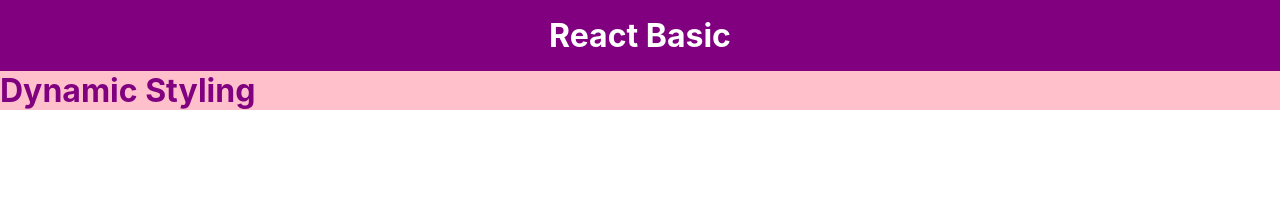
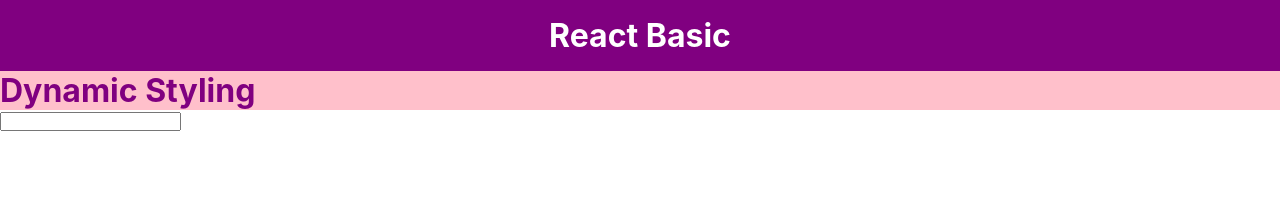
Before and after one commit to ismailsardar/react_2, a React (Create React App) app in the folder my-selfs/: page / in a window 1280 px wide. Shown: the top 200 px of the page. Built offline with nearby package versions, Linux system fonts and the light colour scheme.

Commit message:
dynamic styling advanced

```diff
--- a/my-selfs/src/App.css
+++ b/my-selfs/src/App.css
@@ -36,3 +36,13 @@
     transform: rotate(360deg);
   }
 }
+
+.valid{
+  color: green;
+}
+/* .valid:focus{
+  border: 2px solid green;
+} */
+.inValid{
+  color: red;
+}
--- a/my-selfs/src/App.js
+++ b/my-selfs/src/App.js
@@ -1,5 +1,6 @@
 import './App.css';
 import Dynamic from './components/Dynamic_Styling/Dynamic';
+import Dynamic2 from './components/Dynamic_Styling/Dynamic2';
 // import DataFatch from './components/customHook/DataFatch';
 // import Toggle from './components/Toggle';
 // import UnderActivite from './components/UnderActivite';
@@ -21,6 +22,7 @@
       {/* <Toggle /> */}
       {/* <DataFatch /> */}
       <Dynamic />
+      <Dynamic2 />
     </>
 
   );
--- /dev/null
+++ b/my-selfs/src/components/Dynamic_Styling/Dynamic2.js
@@ -0,0 +1,33 @@
+import React, { useEffect, useState } from 'react'
+
+const Dynamic2 = () => {
+    const [name, setName] = useState('');
+    const [validInput, setValidInput] = useState(false);
+
+    useEffect(() => {
+        if (name.length < 4) {
+            setValidInput(false);
+        } else {
+            setValidInput(true);
+        }
+    }, [name]);
+
+
+    const handelChange = (e)=>{
+        setName(e.target.value);
+
+    }
+
+  return (
+    <div>
+        <input
+        type="text"
+        value={name}
+        onChange={handelChange}
+        className={validInput ? "valid" : "inValid"}
+        />
+    </div>
+  )
+}
+
+export default Dynamic2
```
